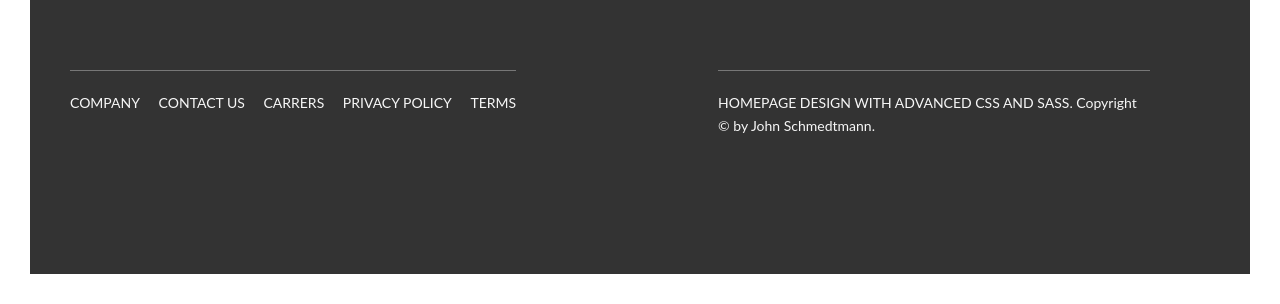
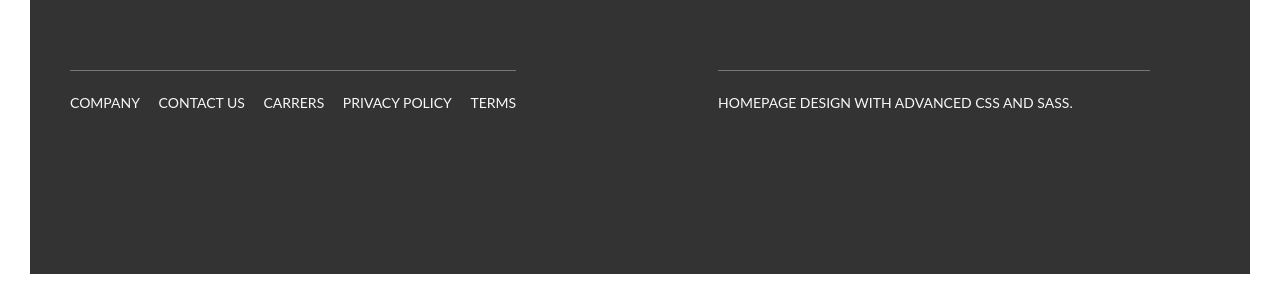
Before and after one commit to selimensar/my-natours, a website: page dist/index.html in a window 1280 px wide. Shown: the part 6042-6346 px from the top of the page. Drawn offline with Linux system fonts and the light colour scheme.

Commit message:
Update index.html

```diff
--- a/dist/index.html
+++ b/dist/index.html
@@ -469,7 +469,6 @@
         <div class="col-1-of-2">
           <p class="footer__copyright">
             <a href="#" class="footer__link">Homepage Design with Advanced CSS and Sass</a>.
-            Copyright &copy; by John Schmedtmann.
           </p>
         </div>
       </div>
```
